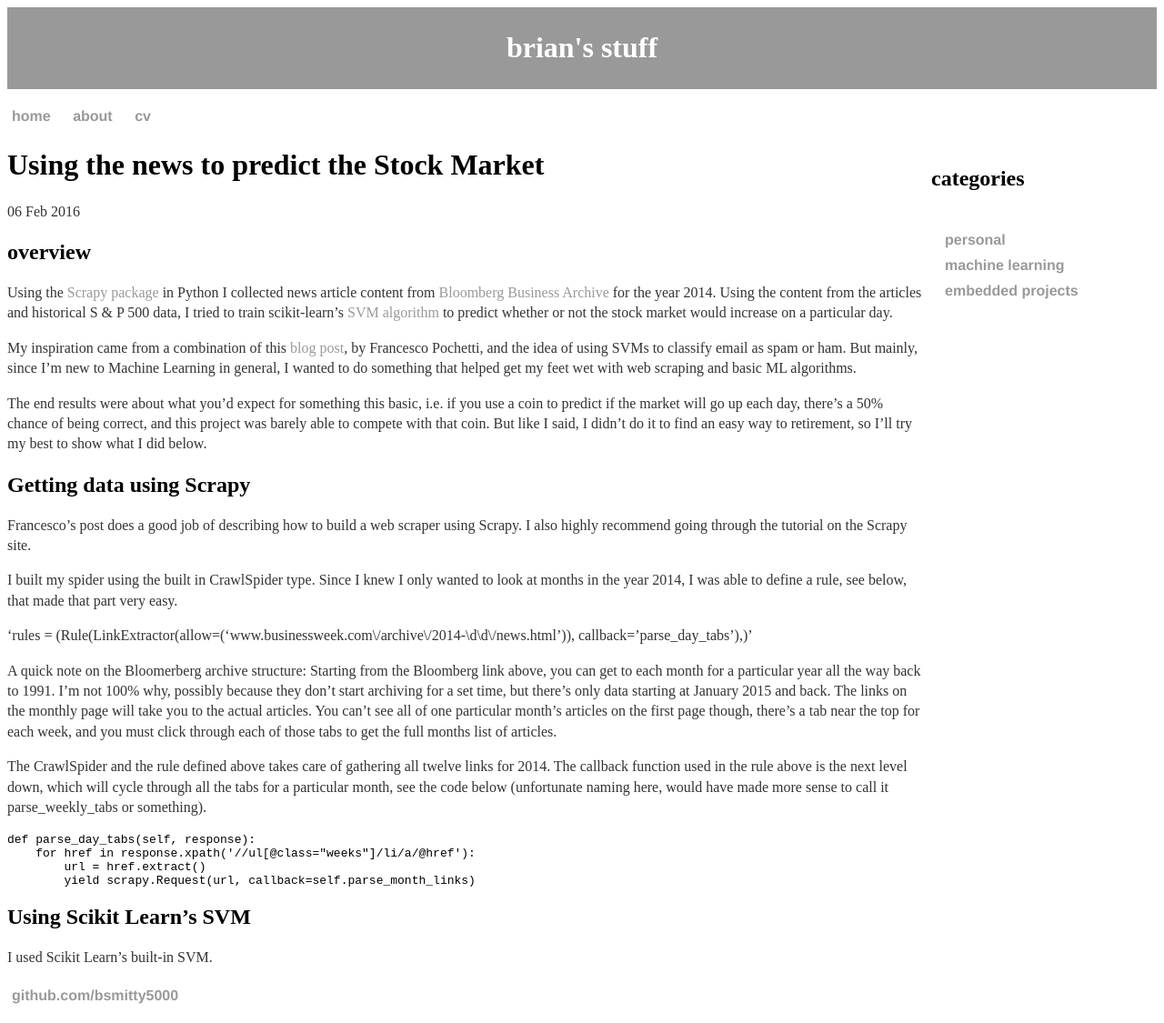
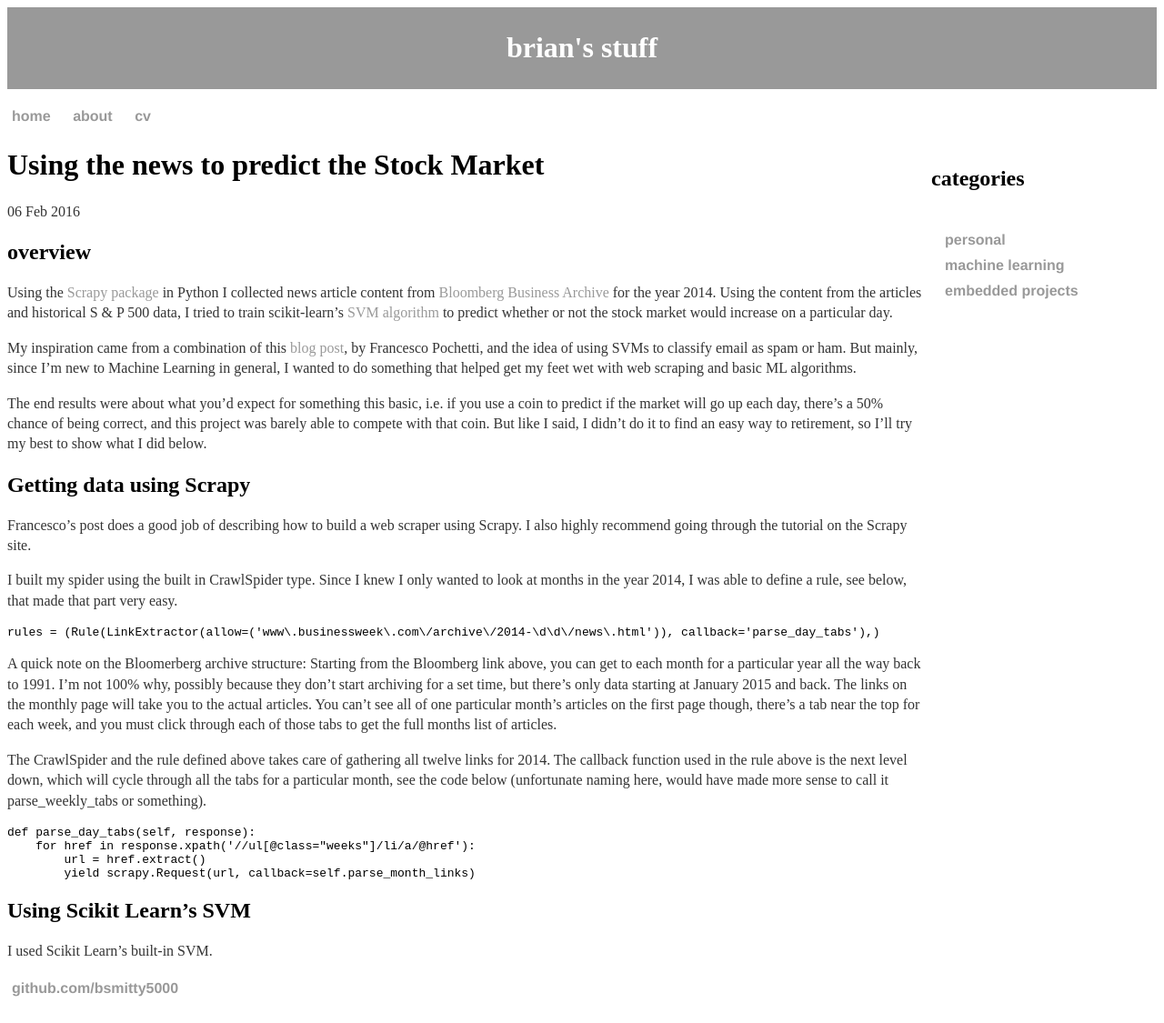
Before and after one commit to bsmitty5000/bsmitty5000.github.io, a Jekyll site: the page built from _posts/2016-02-06-Stock-Market-Predictions-Using-Scrapy-and-SVMs.md, in a window 1280 px wide. Shown: the whole page at 91% size. Built offline with Jekyll 4.4.1, drawn with Linux system fonts in a browser that asks for light colours; comment, search, counter and statistics services are not loaded.

```diff
--- a/_posts/2016-02-06-Stock-Market-Predictions-Using-Scrapy-and-SVMs.md
+++ b/_posts/2016-02-06-Stock-Market-Predictions-Using-Scrapy-and-SVMs.md
@@ -18,7 +18,7 @@ Francesco's post does a good job of describing how to build a web scraper using
 
 I built my spider using the built in CrawlSpider type. Since I knew I only wanted to look at months in the year 2014, I was able to define a rule, see below, that made that part very easy.
 
-  'rules = (Rule(LinkExtractor(allow=('www\.businessweek\.com\/archive\/2014-\d\d\/news\.html')), callback='parse_day_tabs'),)'
+    rules = (Rule(LinkExtractor(allow=('www\.businessweek\.com\/archive\/2014-\d\d\/news\.html')), callback='parse_day_tabs'),)
 
 A quick note on the Bloomerberg archive structure: Starting from the Bloomberg link above, you can get to each month for a particular year all the way back to 1991. I'm not 100% why, possibly because they don't start archiving for a set time, but there's only data starting at January 2015 and back. The links on the monthly page will take you to the actual articles. You can't see all of one particular month's articles on the first page though, there's a tab near the top for each week, and you must click through each of those tabs to get the full months list of articles.
 
```
